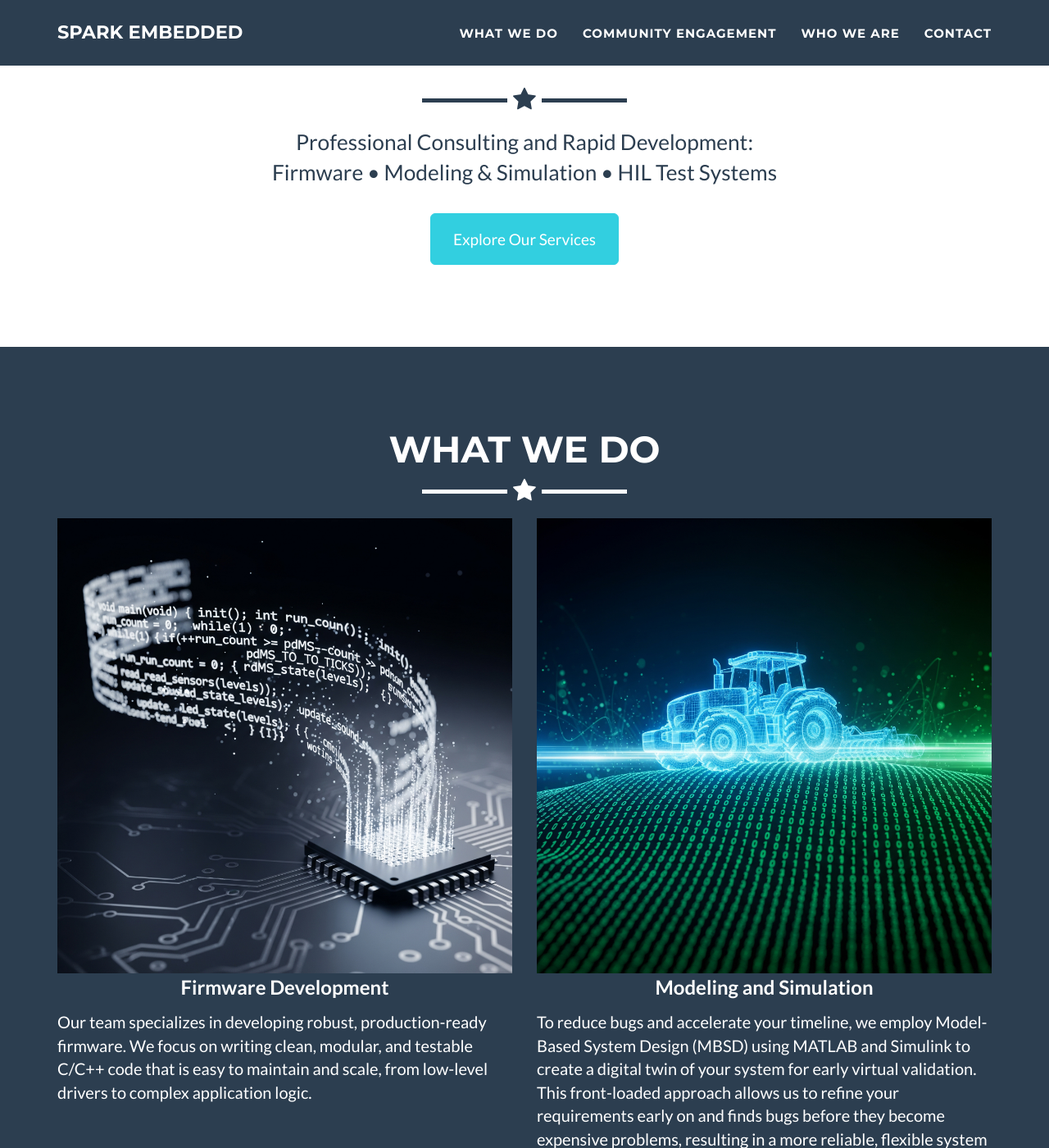
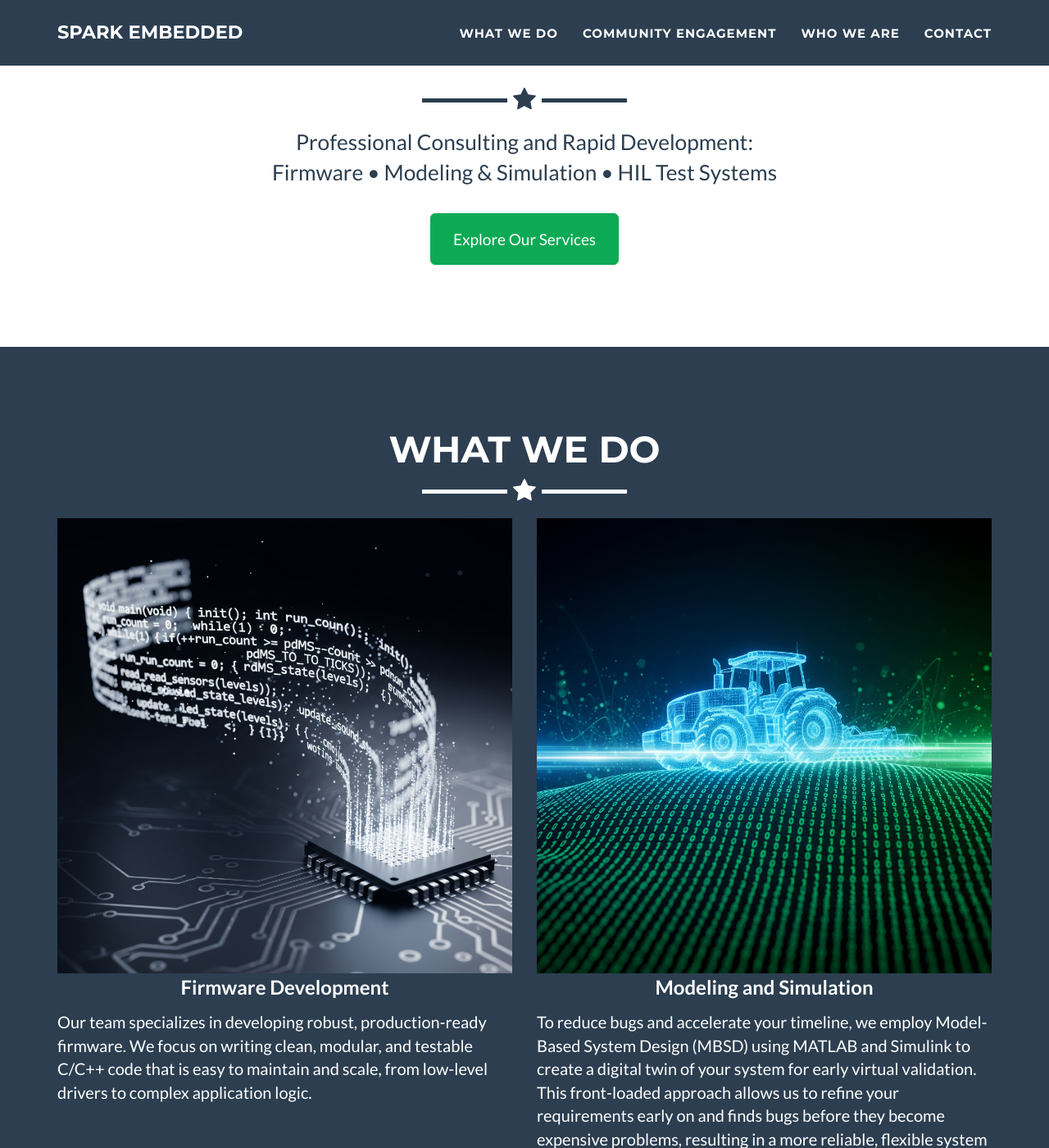
Before and after one commit to Spark-Embedded/spark-embedded.github.io, a Jekyll site: the page built from index.html, in a window 1280 px wide and 1400 px high, scrolled down 514 px. Shown: the whole window at 82% size. Built offline with Jekyll 4.4.1, drawn with Linux system fonts in a browser that asks for light colours.

Commit message:
changed turquoise color to logo's green

```diff
--- a/_config.yml
+++ b/_config.yml
@@ -14,7 +14,7 @@ meta_author: Steinfadt Bailey
 
 # Color settings (hex-codes without the leading hash-tag)
 color:        # #31E042
-  primary: 32cfe0 #80B3FF
+  primary: 0caa55ff #80B3FF
   primary-rgb: "50,207,224" #"128,179,255"
   secondary: 2c3e50 #FD6E8A
   secondary-dark: 233140 #A2122F
```
